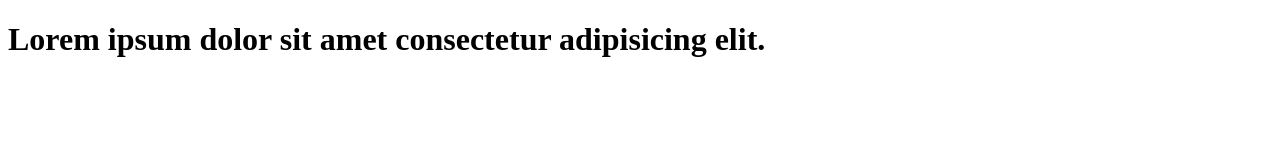
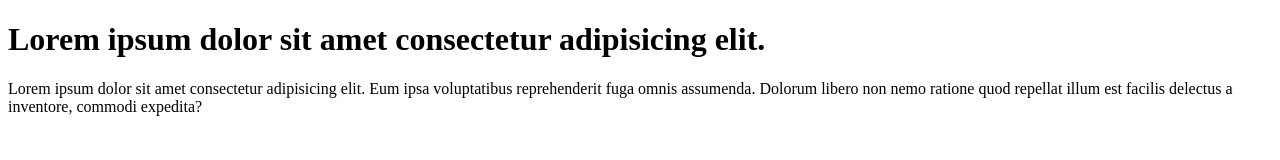
Before and after one commit to Ashwinlm/learn-git, a plain HTML site: page index.html in a window 1280 px wide. Drawn offline with Linux system fonts and the light colour scheme.

Commit message:
add index file

```diff
--- a/index.html
+++ b/index.html
@@ -7,5 +7,7 @@
 </head>
 <body>
     <h1>Lorem ipsum dolor sit amet consectetur adipisicing elit.</h1>
+
+    <p>Lorem ipsum dolor sit amet consectetur adipisicing elit. Eum ipsa voluptatibus reprehenderit fuga omnis assumenda. Dolorum libero non nemo ratione quod repellat illum est facilis delectus a inventore, commodi expedita?</p>
 </body>
 </html>
```
